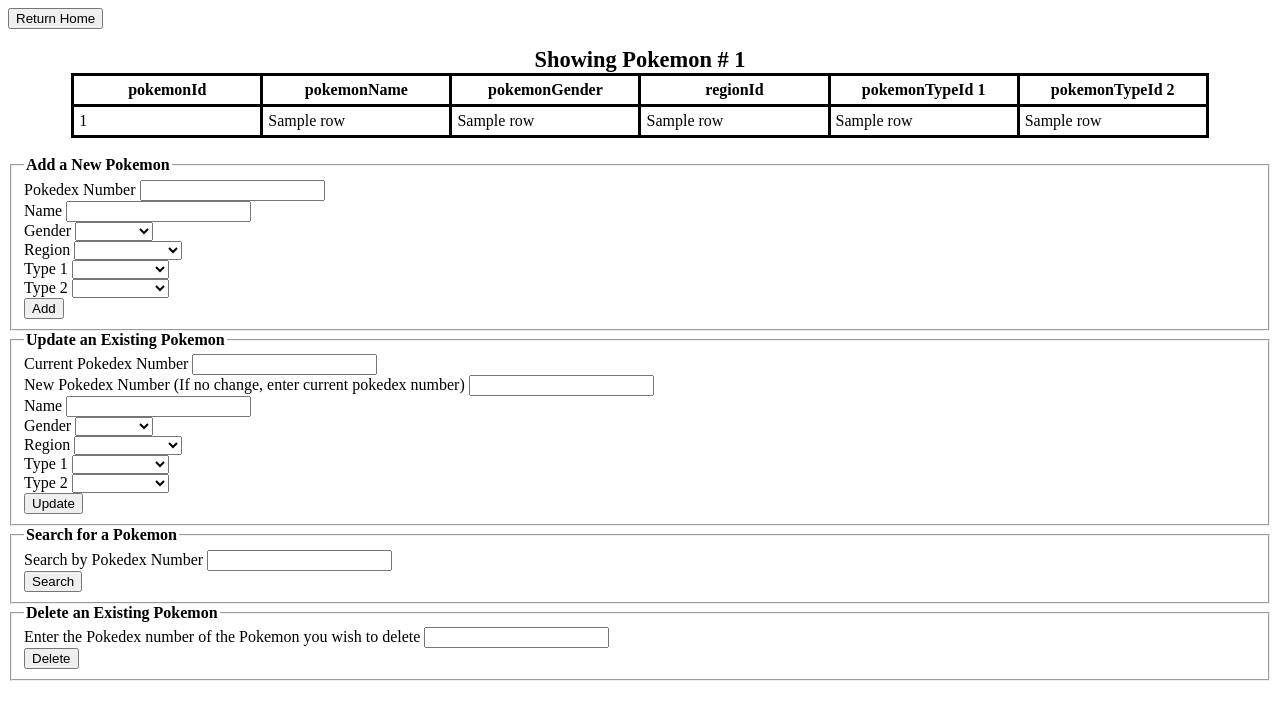
After one commit to KyleBrogdon/PokemonDB, a Flask app: template templates/filteredPokemon.html in a window 1280 px wide. The commit adds this page. Shown: the top 720 px of the page. Run offline with Flask 2, Linux system fonts and the light colour scheme; the template is opened without the code that fills it: most values are stand-ins (such as "Sample title", 1, 10 or a date in 2020).

Commit message:
CRUD functioning

```diff
--- a/app.py
+++ b/app.py
@@ -10,28 +10,6 @@ app = Flask(__name__)
 def index():
     return render_template("index.html")
 
-@app.route('/pokemonSearchResults')  # need to make this html
-def pokemonSearch(pokedexNumber, pokemonSearchName):
-    db_connection = connect_to_database()
-    if pokedexNumber is None and pokemonSearchName is None:  # if both none
-        return "No results found"
-    elif pokedexNumber is None or pokemonSearchName is None:  # if one of them is none
-        if pokedexNumber is None:  # no entry for pokedex number
-            query = "SELECT * FROM Pokemon WHERE pokemonSearchName == pokemonName"
-            result = execute_query(db_connection, query).fetchall()
-            if result is None:  # if still none
-                return "No results found"
-            render_template ("pokemonSearchResults.html", rows = result)
-        else:  # no entry for pokemon name
-            query = "SELECT * FROM Pokemon WHERE pokedexNumber == pokemonId"
-            result = execute_query(db_connection, query).fetchall()
-            if result is None:  # if still none
-                return "No results found"
-            render_template ("pokemonSearchResults.html", rows = result)
-    else:  # had inputs for both
-        query = "SELECT * FROM Pokemon WHERE pokedexNumber == pokemonId and pokemonSearchName == pokemonName"
-        result = execute_query(db_connection, query).fetchall()
-        render_template ("pokemonSearchResults.html", rows = result)
 
 @app.route('/pokemon.html', methods = ['POST', 'GET', 'DELETE', 'PUT'])
 def pokemon():
@@ -39,10 +17,20 @@ def pokemon():
     regionQuery = 'SELECT * FROM Regions'  # populates dropdown menus
     typeQuery = 'SELECT * FROM Types'   # populates dropdown menus
     if request.method == 'GET':
-        if 'searchButton' in request.form:  # if search button gets pressed, redirect to search
-            pokedexNumber = request.form.get('Pokedex Search')
-            pokemonSearchName = request.form.get('Name Search')
-            return redirect(url_for('pokemonSearchResults', pokedexNumber, pokemonSearchName))  # redirect and pass values to search result page
+        if request.values.get('searchButton') != None:  # if search button gets pressed, filter and redisplay
+            pokedexNumber = request.values.get('Pokedex Number')
+            if pokedexNumber == "":  # if form is left blank, remove filter
+                query = "SELECT * FROM Pokemon"
+                result = execute_query(db_connection, query).fetchall()
+                regions = execute_query(db_connection, regionQuery).fetchall()
+                types = execute_query(db_connection, typeQuery).fetchall()
+                return render_template("pokemon.html", rows = result, regions = regions, types = types)
+            else:  # reload and filter results
+                query = "SELECT * FROM Pokemon WHERE pokemonId = %s"
+                result = execute_query(db_connection, query, pokedexNumber)
+                regions = execute_query(db_connection, regionQuery).fetchall()
+                types = execute_query(db_connection, typeQuery).fetchall()
+            return render_template("filteredPokemon.html", rows = result, regions = regions, types = types, number = pokedexNumber)
         else:  # else it's just the initial page render
             query = "SELECT * FROM Pokemon"
             result = execute_query(db_connection, query).fetchall()
--- a/cs340DDQ.sql
+++ b/cs340DDQ.sql
@@ -218,10 +218,6 @@ ALTER TABLE `Pokemon`
 --
 -- Constraints for table `PokemonTypes`
 --
-ALTER TABLE `PokemonTypes`
-  ADD CONSTRAINT `pokemonTypes_fk_1` FOREIGN KEY (`pokemonId`) REFERENCES `Pokemon` (`pokemonId`),
-  ADD CONSTRAINT `pokemonTypes_fk_2` FOREIGN KEY (`typeId`) REFERENCES `Types` (`typeId`)
-  ON UPDATE CASCADE;
 COMMIT;
 
 /*!40101 SET CHARACTER_SET_CLIENT=@OLD_CHARACTER_SET_CLIENT */;
--- /dev/null
+++ b/templates/filteredPokemon.html
@@ -0,0 +1,156 @@
+<!DOCTYPE html>
+<html lang = "en">
+<head>
+    <meta charset="UTF-8">
+    <meta name="viewport" content="width=device-width, initial-scale=1.0">
+    <meta http-equiv="X-UA-Compatible" content="ie=edge">
+    <link rel="stylesheet" href="{{ url_for('static', filename='css/main.css') }}">
+    {% block head %}
+    <a href='/'><button>Return Home</button></a>{% endblock %}
+</head>
+<body>
+    {% block body %}
+    <br>
+    <br>
+    <div>
+        <table>
+        <caption>Showing Pokemon # {{number}}</caption>
+            <thead>
+                <tr>
+                    <th>pokemonId</th>
+                    <th>pokemonName</th>
+                    <th>pokemonGender</th>
+                    <th>regionId</th>
+                    <th>pokemonTypeId 1</th>
+                    <th>pokemonTypeId 2</th>
+                </tr>
+            </thead>
+            <tbody>
+                {% for r in rows %}
+                <tr>
+                    <td>{{r.0}}</td>
+                    <td>{{r[1]}}</td>
+                    <td>{{r[2]}}</td>
+                    <td>{{r[3]}}</td>
+                    <td>{{r[4]}}</td>
+                    <td>{{r[5]}}</td>
+                </tr>
+                {% endfor %}
+            </tbody>
+        </table>
+        <br>
+    </div>
+    <form action = "/pokemon.html" method="POST">
+        <fieldset>
+            <legend>Add a New Pokemon</legend>
+            <label for="Pokedex Number">Pokedex Number</label>
+            <input type="number" id = "Pokedex Number" name = "Pokedex Number">
+            <br>
+            <label for="Pokemon Name">Name</label>
+            <input type="text" id = "Pokemon Name" name = "Pokemon Name">
+            <br>
+            <label for="Pokemon Gender">Gender</label>
+            <select name="Pokemon Gender" id = "Pokemon Gender" name = "Pokemon Gender">
+                <option disabled selected value>  </option>
+                <option value = "Male">Male</option>
+                <option value = "Female">Female</option>
+                <option value = "Unknown">Unknown</option>
+            </select>
+            <br>
+            <label for="Pokemon Region">Region</label>
+            <select name="Pokemon Region" id = "Pokemon Region">
+                <option disabled selected value></option>
+                {% for x in regions%}
+                <option value = "{{x[0]}}">{{x[1]}}</option>
+                {% endfor %}
+            </select>
+            <br>
+            <label for="Type 1">Type 1</label>   <!-- code citation, blank default option https://stackoverflow.com/questions/8605516/default-select-option-as-blank -->
+            <select name="Type1Id" id = "Type1Id">
+                <option disabled selected value>  </option>
+                {% for y in types%}
+                <option value = "{{y[0]}}">{{y[1]}}</option>
+                {% endfor %}
+            </select>
+            <br>
+            <label for="Type 2">Type 2</label>
+            <select name="Type2Id" id = "Type2Id">
+                <option disabled selected value>  </option>
+                <option value = "None">None</option>
+                {% for y in types%}
+                <option value = "{{y[0]}}">{{y[1]}}</option>
+                {% endfor %}
+            </select>
+            <br>
+            <button type="submit" name = "addButton" value = "addButton">Add</button>
+        </fieldset>
+    </form>
+    <form action = "" method = 'POST'>
+        <fieldset>
+            <legend>Update an Existing Pokemon</legend>
+            <label for="Current Pokedex Number">Current Pokedex Number</label>
+            <input type="number" id = "Current Pokedex Number" name = "Current Pokedex Number">
+            <br>
+            <label for="New Pokedex Number">New Pokedex Number (If no change, enter current pokedex number)</label>
+            <input type="number" id = "New Pokedex Number" name = "New Pokedex Number">
+            <br>
+            <label for="Pokemon Name">Name</label>
+            <input type="text" id = "Pokemon Name" name = "Pokemon Name">
+            <br>
+            <label for="Pokemon Gender">Gender</label>
+            <select name="Pokemon Gender" id = "Pokemon Gender" name ="Pokemon Gender">
+                <option disabled selected value>  </option>
+                <option value = "Male">Male</option>
+                <option value = "Female">Female</option>
+                <option value = "Unknown">Unknown</option>
+            </select>
+            <br>
+            <label for="Pokemon Region">Region</label>
+            <select name="Pokemon Region" id = "Pokemon Region" name = "Pokemon Region">
+                <option disabled selected value></option>
+                {% for x in regions%}
+                <option value = "{{x[0]}}">{{x[1]}}</option>
+                {% endfor %}
+            </select>
+            <br>
+            <label for="Type 1">Type 1</label>   <!-- code citation, blank default option https://stackoverflow.com/questions/8605516/default-select-option-as-blank -->
+            <select name="Type1Id" id = "Type1Id">
+                <option disabled selected value>  </option>
+                {% for y in types%}
+                <option value = "{{y[0]}}">{{y[1]}}</option>
+                {% endfor %}
+            </select>
+            <br>
+            <label for="Type 2">Type 2</label>
+            <select name="Type2Id" id = "Type2Id">
+                <option disabled selected value>  </option>
+                <option value = "None">None</option>
+                {% for y in types%}
+                <option value = "{{y[0]}}">{{y[1]}}</option>
+                {% endfor %}
+            </select>
+            <br>
+            <button type="submit" name = "updateButton" value = "update">Update</button>
+        </fieldset>
+    </form>
+    <form action = "" method = 'GET'>
+        <fieldset>
+            <legend>Search for a Pokemon</legend>
+            <label for="Pokedex Search">Search by Pokedex Number</label>
+            <input type="number" id = "Pokedex Number" name = "Pokedex Number">
+            <br>
+            <button name = 'searchButton' type="submit" value = "searchButton">Search</button>
+        </fieldset>
+    </form>
+    <form action = "/pokemon.html" method = 'POST'>
+        <fieldset>
+            <legend>Delete an Existing Pokemon</legend>
+            <label for="Pokemon Delete">Enter the Pokedex number of the Pokemon you wish to delete</label>
+            <input type="number" id = "Pokedex Number" name = "Pokedex Number">
+            <br>
+            <button name = 'deleteButton' type="submit" value = "delete">Delete</button>
+        </fieldset>
+    <form>
+    {% endblock %}
+</body>
+</html>
--- a/templates/pokemon.html
+++ b/templates/pokemon.html
@@ -137,10 +137,7 @@
         <fieldset>
             <legend>Search for a Pokemon</legend>
             <label for="Pokedex Search">Search by Pokedex Number</label>
-            <input type="number" id = "Pokedex Number">
-            <br>
-            <label for="Name Search">Search by Pokemon Name</label>
-            <input type="text" id = "Name Search">
+            <input type="number" id = "Pokedex Number" name = "Pokedex Number">
             <br>
             <button name = 'searchButton' type="submit" value = "searchButton">Search</button>
         </fieldset>
```
